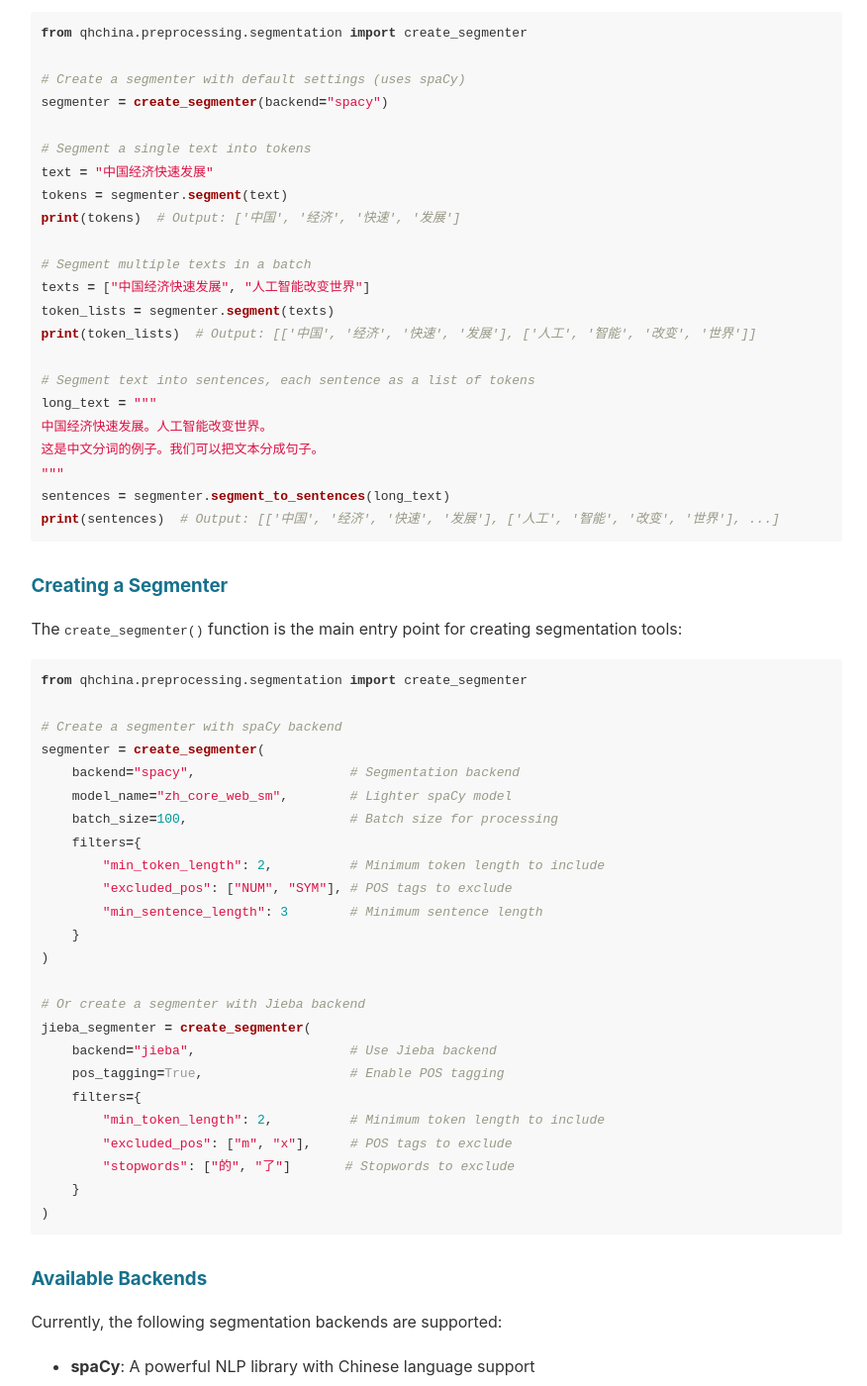
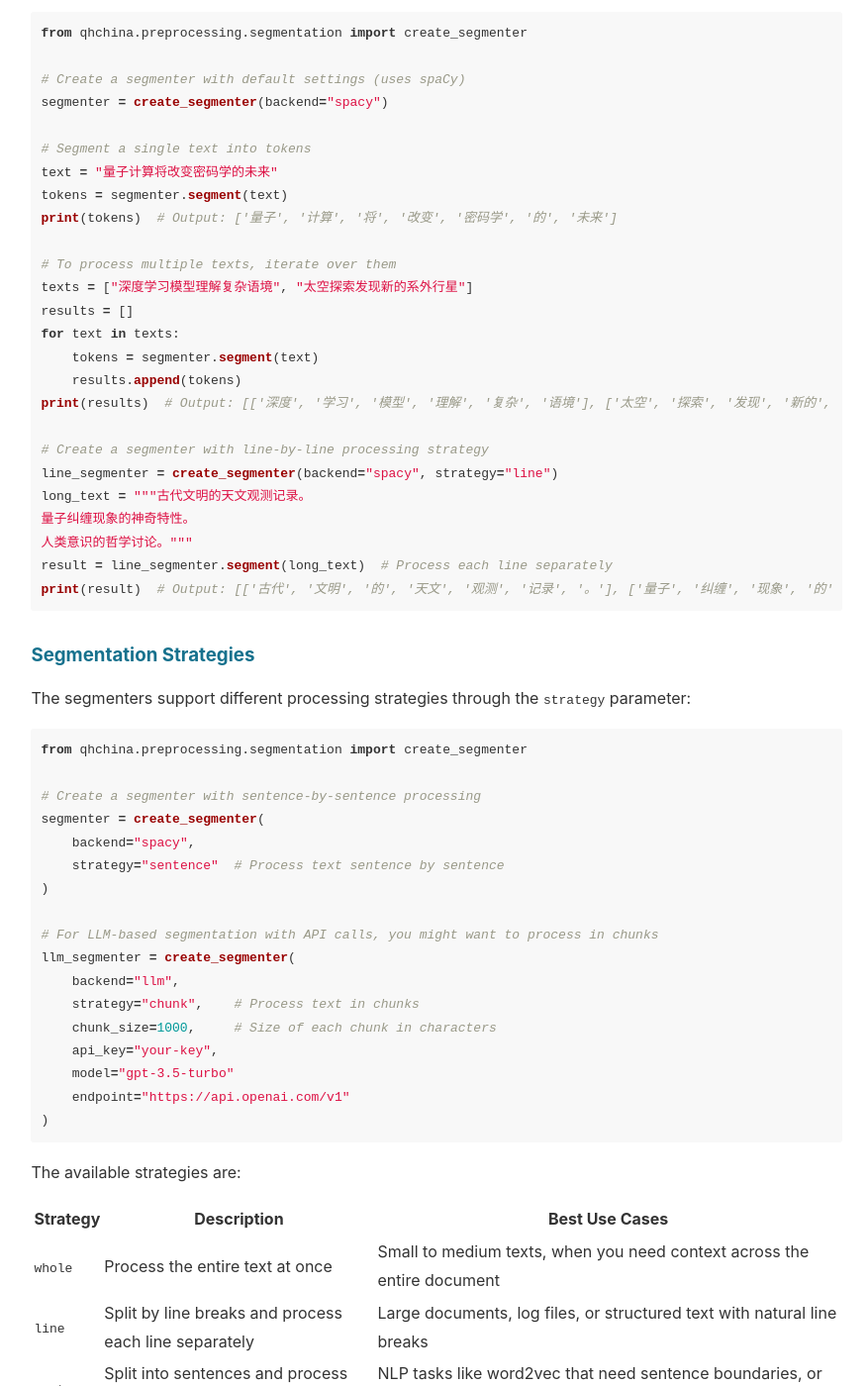
Before and after one commit to mcjkurz/qhchina, a Jekyll site: the page built from docs/pkg_docs/preprocessing/index.md, in a window 1280 px wide and 1400 px high, scrolled down 986 px. Shown: the whole window at 99% size, without its empty margins (199-1075 px from the left). Built offline with Jekyll 4.4.1, drawn with Linux system fonts in a browser that asks for light colours; some of the changed text lies outside the part shown.

Commit message:
updates to segmentation

````diff
--- a/docs/pkg_docs/preprocessing/index.md
+++ b/docs/pkg_docs/preprocessing/index.md
@@ -21,23 +21,65 @@ from qhchina.preprocessing.segmentation import create_segmenter
 segmenter = create_segmenter(backend="spacy")
 
 # Segment a single text into tokens
-text = "中国经济快速发展"
+text = "量子计算将改变密码学的未来"
 tokens = segmenter.segment(text)
-print(tokens)  # Output: ['中国', '经济', '快速', '发展']
+print(tokens)  # Output: ['量子', '计算', '将', '改变', '密码学', '的', '未来']
 
-# Segment multiple texts in a batch
-texts = ["中国经济快速发展", "人工智能改变世界"]
-token_lists = segmenter.segment(texts)
-print(token_lists)  # Output: [['中国', '经济', '快速', '发展'], ['人工', '智能', '改变', '世界']]
+# To process multiple texts, iterate over them
+texts = ["深度学习模型理解复杂语境", "太空探索发现新的系外行星"]
+results = []
+for text in texts:
+    tokens = segmenter.segment(text)
+    results.append(tokens)
+print(results)  # Output: [['深度', '学习', '模型', '理解', '复杂', '语境'], ['太空', '探索', '发现', '新的', '系外', '行星']]
 
-# Segment text into sentences, each sentence as a list of tokens
-long_text = """
-中国经济快速发展。人工智能改变世界。
-这是中文分词的例子。我们可以把文本分成句子。
-"""
-sentences = segmenter.segment_to_sentences(long_text)
-print(sentences)  # Output: [['中国', '经济', '快速', '发展'], ['人工', '智能', '改变', '世界'], ...]
+# Create a segmenter with line-by-line processing strategy
+line_segmenter = create_segmenter(backend="spacy", strategy="line")
+long_text = """古代文明的天文观测记录。
+量子纠缠现象的神奇特性。
+人类意识的哲学讨论。"""
+result = line_segmenter.segment(long_text)  # Process each line separately
+print(result)  # Output: [['古代', '文明', '的', '天文', '观测', '记录', '。'], ['量子', '纠缠', '现象', '的', '神奇', '特性', '。'], ...]
 ```
+
+### Segmentation Strategies
+
+The segmenters support different processing strategies through the `strategy` parameter:
+
+```python
+from qhchina.preprocessing.segmentation import create_segmenter
+
+# Create a segmenter with sentence-by-sentence processing
+segmenter = create_segmenter(
+    backend="spacy",
+    strategy="sentence"  # Process text sentence by sentence
+)
+
+# For LLM-based segmentation with API calls, you might want to process in chunks
+llm_segmenter = create_segmenter(
+    backend="llm",
+    strategy="chunk",    # Process text in chunks
+    chunk_size=1000,     # Size of each chunk in characters
+    api_key="your-key",
+    model="gpt-3.5-turbo"
+    endpoint="https://api.openai.com/v1"
+)
+```
+
+The available strategies are:
+
+| Strategy | Description | Best Use Cases |
+|----------|-------------|----------------|
+| `whole` | Process the entire text at once | Small to medium texts, when you need context across the entire document |
+| `line` | Split by line breaks and process each line separately | Large documents, log files, or structured text with natural line breaks |
+| `sentence` | Split into sentences and process each sentence | NLP tasks like word2vec that need sentence boundaries, or when sentence context is important |
+| `chunk` | Split into fixed-size chunks and process each chunk | Very large documents, or when using API-based backends like LLM to avoid token limits |
+
+Choosing the right strategy depends on:
+- **Performance considerations**: Batched processing can be much faster
+- **Memory constraints**: Processing large documents in smaller units reduces memory usage
+- **API costs**: For LLM backends, processing in chunks can reduce API costs
+- **Context requirements**: Some tasks need sentence boundaries preserved
 
 ### Creating a Segmenter
 
@@ -51,10 +93,12 @@ segmenter = create_segmenter(
     backend="spacy",                    # Segmentation backend
     model_name="zh_core_web_sm",        # Lighter spaCy model
     batch_size=100,                     # Batch size for processing
+    strategy="chunk",                   # Process sentence by sentence
+    chunk_size=512,                     # Chunk size (for "chunk" strategy)
     filters={
-        "min_token_length": 2,          # Minimum token length to include
+        "min_length": 2,                # Minimum token length to include
         "excluded_pos": ["NUM", "SYM"], # POS tags to exclude
-        "min_sentence_length": 3        # Minimum sentence length
+        "stopwords": ["的", "了"]       # Stopwords to exclude
     }
 )
 
@@ -62,8 +106,9 @@ segmenter = create_segmenter(
 jieba_segmenter = create_segmenter(
     backend="jieba",                    # Use Jieba backend
     pos_tagging=True,                   # Enable POS tagging
+    strategy="line",                    # Process line by line
     filters={
-        "min_token_length": 2,          # Minimum token length to include
+        "min_length": 2,                # Minimum token length to include
         "excluded_pos": ["m", "x"],     # POS tags to exclude
         "stopwords": ["的", "了"]       # Stopwords to exclude
     }
@@ -78,6 +123,7 @@ Currently, the following segmentation backends are supported:
   - Requires installing spaCy and a Chinese model: `pip install spacy && python -m spacy download zh_core_web_sm`
   - Supports POS filtering and other advanced features
   - Slower but more accurate for complex NLP tasks
+  - Efficient batch processing using `nlp.pipe()` internally
 
 - **Jieba**: A popular Chinese text segmentation library
   - Requires installing Jieba: `pip install jieba`
@@ -93,6 +139,7 @@ Currently, the following segmentation backends are supported:
   - Requires installing openai: `pip install openai`
   - Leverages state-of-the-art LLMs for accurate segmentation
   - Customizable through prompts and system messages
+  - Using "chunk" or "sentence" strategy is recommended to reduce API costs
 
 ### SpacySegmenter
 
@@ -104,13 +151,14 @@ from qhchina.preprocessing.segmentation import SpacySegmenter
 # Create a spaCy-based segmenter
 segmenter = SpacySegmenter(
     model_name="zh_core_web_sm",        # spaCy model to use
-    disabled=["ner", "lemmatizer"],     # Disable components for speed
+    disable=["ner", "lemmatizer"],      # Disable components for speed
     batch_size=100,                     # Batch size for processing
-    user_dict=["中国科学院", "人工智能"], # Custom user dictionary
+    user_dict=["量子物理", "深度学习"], # Custom user dictionary
+    strategy="sentence",                # Process sentence by sentence
     filters={
-        "min_token_length": 2,          # Min token length to keep
+        "min_length": 2,                # Min token length to keep
         "excluded_pos": ["NUM", "SYM", "SPACE"],  # POS tags to exclude
-        "min_sentence_length": 3        # Min sentence length to keep
+        "stopwords": ["的", "了"]       # Stopwords to exclude
     }
 )
 ```
@@ -136,11 +184,11 @@ from qhchina.preprocessing.segmentation import JiebaSegmenter
 segmenter = JiebaSegmenter(
     pos_tagging=True,                   # Enable POS tagging
     user_dict_path="path/to/dict.txt",  # Custom user dictionary
+    strategy="line",                    # Process line by line
     filters={
-        "min_token_length": 2,          # Min token length to keep
+        "min_length": 2,                # Min token length to keep
         "excluded_pos": ["m", "x"],     # POS tags to exclude (Jieba's POS tags)
         "stopwords": ["的", "了"],      # Words to exclude
-        "min_sentence_length": 3        # Min sentence length to keep
     }
 )
 ```
@@ -158,21 +206,18 @@ segmenter = BertSegmenter(
     tagging_scheme="bmes",              # Tagging scheme: "be", "bme", or "bmes"
     batch_size=16,                      # Batch size for processing
     device="cuda",                      # Use GPU if available
+    strategy="chunk",                   # Process in fixed-size chunks
+    chunk_size=512,                     # Max sequence length for BERT
     filters={
-        "min_token_length": 2,          # Min token length to keep
+        "min_length": 2,                # Min token length to keep
         "stopwords": ["的", "了"],      # Words to exclude
-        "min_sentence_length": 3        # Min sentence length to keep
     }
 )
 
 # Segment text
-text = "中国经济快速发展，人工智能改变世界。"
+text = "量子纠缠实验验证了非局域性原理。"
 tokens = segmenter.segment(text)
-print(tokens)  # Output: ['中国', '经济', '快速', '发展', '，', '人工智能', '改变', '世界', '。']
-
-# Segment to sentences
-sentences = segmenter.segment_to_sentences(text)
-print(sentences)  # Output: [['中国', '经济', '快速', '发展', '，', '人工智能', '改变', '世界', '。']]
+print(tokens)  # Output: [['量子', '纠缠', '实验', '验证', '了', '非局域性', '原理', '。']]
 ```
 
 #### Tagging Schemes
@@ -195,31 +240,29 @@ from qhchina.preprocessing.segmentation import LLMSegmenter
 # Create an LLM-based segmenter using OpenAI
 segmenter = LLMSegmenter(
     api_key="your-openai-api-key",      # API key for the service
-    model="deepseek-chat",              # Model to use
-    endpoint="https://api.deepseek.com",
-    system_message="你是语言学专家。",
+    model="gpt-3.5-turbo",              # Model to use
+    endpoint="https://api.openai.com/v1", # API endpoint URL - required parameter
+    system_message="你是语言学专家。",   # System message for better segmentation
     temperature=0.1,                    # Lower temperature for more consistent results
-    output_dir="./segmentation_results", # Save results to this directory
+    strategy="chunk",                   # Process in chunks to reduce API costs
+    chunk_size=1000,                    # Size of each chunk in characters
     filters={
-        "min_token_length": 1,          # Min token length to keep
+        "min_length": 1,                # Min token length to keep
         "stopwords": ["的", "了"]       # Words to exclude
     }
 )
 
 # Segment text
-text = "人工智能大模型能够准确分词。"
+text = "脑机接口技术将改变人类与数字世界的交互方式。"
 tokens = segmenter.segment(text)
-print(tokens)  # Output: ['人工智能', '大', '模型', '能够', '准确', '分词', '。']
+print(tokens)  # Output: [['脑机', '接口', '技术', '将', '改变', '人类', '与', '数字', '世界', '的', '交互', '方式', '。']]
 
-# Process multiple texts
-texts = ["中国经济快速发展", "人工智能改变世界"]
-token_lists = segmenter.segment(texts)
-print(token_lists)
-
-# Segment to sentences
-long_text = "今天天气真好，我们去散步吧！这是中文分词的例子。"
-sentences = segmenter.segment_to_sentences(long_text)
-print(sentences)  # Output: [['今天', '天气', '真', '好', '，', '我们', '去', '散步', '吧', '！'], ['这是', '中文', '分词', '的', '例子', '。']]
+# Process multiple texts one by one
+texts = ["虚拟现实创造沉浸式体验", "基因编辑技术引发伦理讨论"]
+results = []
+for text in texts:
+    results.append(segmenter.segment(text))
+print(results)
 ```
 
 #### Custom Prompts
@@ -232,8 +275,8 @@ custom_prompt = """
 请将以下中文文本分词，按照学术标准分词。请用JSON格式回答。
 
 示例:
-输入: "人工智能大模型能够准确分词"
-输出: ["人工智能", "大模型", "能够", "准确", "分词"]
+输入: "深度学习模型识别复杂图像"
+输出: ["深度学习", "模型", "识别", "复杂", "图像"]
 
 输入: "{text}"
 输出:
@@ -242,8 +285,10 @@ custom_prompt = """
 segmenter = LLMSegmenter(
     api_key="your-openai-api-key",
     model="gpt-4",
+    endpoint="https://api.openai.com/v1", # API endpoint URL - required parameter
     prompt=custom_prompt,
-    temperature=0
+    temperature=0,
+    strategy="sentence"  # Process sentence by sentence
 )
 ```
 
@@ -253,9 +298,8 @@ All segmenters support filtering options that can be passed during initializatio
 
 | Filter | Description |
 |--------|-------------|
-| `min_token_length` | Minimum length of tokens to include (default: 1) |
+| `min_length` | Minimum length of tokens to include (default: 1) |
 | `excluded_pos` | Set of POS tags to exclude (requires POS tagging support) |
-| `min_sentence_length` | Minimum sentence length to include when using `segment_to_sentences()` |
 | `stopwords` | List of words to exclude from results |
 
 ## Common Workflows
@@ -269,20 +313,24 @@ from qhchina.helpers import load_texts, load_stopwords
 # Load stopwords
 stopwords = load_stopwords("zh_sim")
 
-# Create segmenter with filters
+# Create segmenter with filters and strategy
 segmenter = create_segmenter(
-    backend="jieba",  # Using Jieba for faster processing
-    filters={"stopwords": stopwords, "min_token_length": 2}
+    backend="jieba",           # Using Jieba for faster processing
+    strategy="sentence",       # Process sentence by sentence
+    filters={
+        "stopwords": stopwords,
+        "min_length": 2
+    }
 )
 
 # Load and process texts
 raw_texts = load_texts(["path/to/file1.txt", "path/to/file2.txt"])
-processed_documents = []
+processed_sentences = []
 
 for text in raw_texts:
-    # Segment text into sentences
-    sentences = segmenter.segment_to_sentences(text)
-    processed_documents.extend(sentences)
+    # Segment text based on the strategy
+    sentences = segmenter.segment(text)
+    processed_sentences.extend(sentences)
 
 # Now processed_documents is ready for analytics tasks
 ```
@@ -293,18 +341,18 @@ for text in raw_texts:
 from qhchina.preprocessing.segmentation import create_segmenter
 from qhchina.analytics.topicmodels import LDAGibbsSampler
 
-# Create segmenter
-segmenter = create_segmenter(backend="spacy")
+# Create segmenter with sentence strategy for word2vec or topic modeling
+segmenter = create_segmenter(backend="spacy", strategy="sentence")
 
 # Process text
 text = """
-中国经济快速发展。改革开放带来巨大变化。
-科技创新促进经济增长。人工智能改变世界。
+宇宙起源理论存在多种可能性。暗物质构成宇宙的大部分质量。
+量子力学和相对论难以统一。人类意识的本质仍是未解之谜。
 """
-sentences = segmenter.segment_to_sentences(text)
+sentences = segmenter.segment(text)  # Returns a list of tokenized sentences
 
 # Use processed text in analytics
-lda = LDAGibbsSampler(n_topics=2)
+lda = LDAGibbsSampler(n_topics=5)
 lda.fit(sentences)
 
 # Get topics
````
Also changed, not shown: 1 other file.
